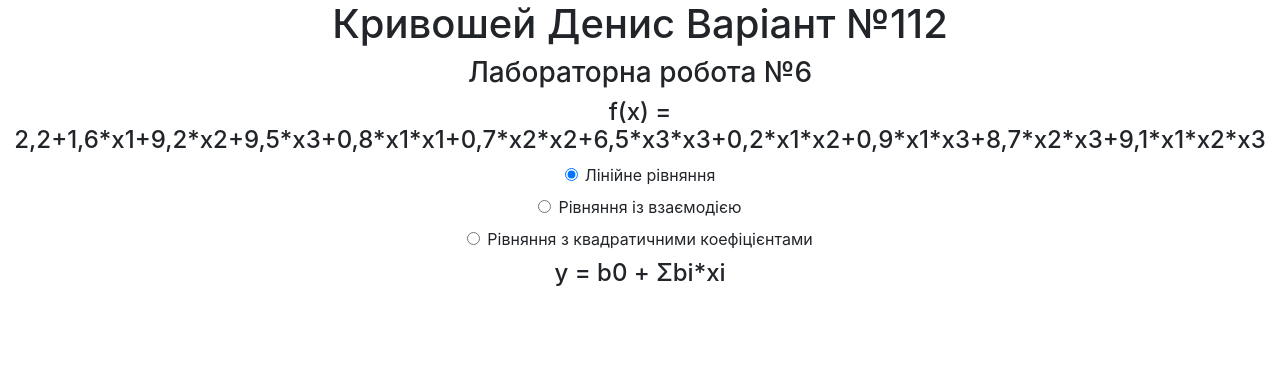
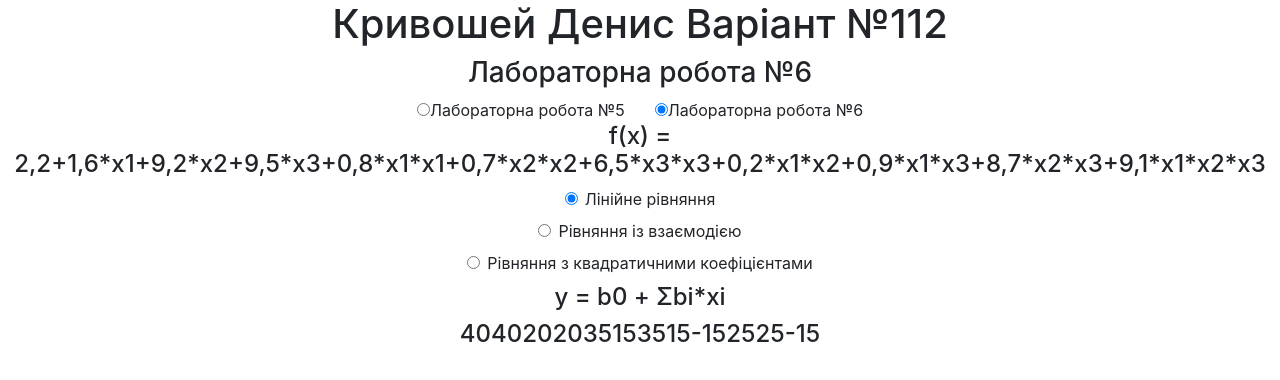
Before and after one commit to the-night-wing/mope_lab6, a React (Create React App) app: page / in a window 1280 px wide. Shown: the top 380 px of the page. Built offline with nearby package versions, Linux system fonts and the light colour scheme.

Commit message:
added lab Picking

```diff
--- a/src/App.js
+++ b/src/App.js
@@ -4,12 +4,16 @@ import './App.css';
 import "./bootstrap.css";
 
 import GreetingScreen from "./components/greetingScreen/greetingScreen.js"
+import Table from "./components/table/table.js"
+import TableCell from "./components/tableCell/tableCell.js"
 
 class App extends Component {
 
   state = {
     xMin : [-40, -35, 15],
     xMax : [20, 15, 25],
+    selectedLab : 1,
+    l : 1.73,
     selectedTypeOfEq : "linear",
     xNorm : [],
     xNatur : [],
@@ -22,7 +26,7 @@ class App extends Component {
   }
 
   setUpNormValues = (ifChange="") => {
-    let {selectedTypeOfEq} = this.state;
+    let {selectedTypeOfEq, l} = this.state;
     if(ifChange) (selectedTypeOfEq = ifChange);
     let xNorm = [];
 
@@ -41,7 +45,10 @@ class App extends Component {
       // xNorm[5] = [-1, 1, -1, 1, -1, 1, -1, 1];
       // xNorm[6] = [-1, 1, -1, 1, -1, 1, -1, 1];
       // xNorm[7] = [-1, 1, -1, 1, -1, 1, -1, 1];
-      xNormInteraction[4] = []; xNormInteraction[5] = []; xNormInteraction[6] = []; xNormInteraction[7] = [];
+      for(let i = 4; i < 8; i++){
+        xNormInteraction[i] = [];
+      }
+      //  xNormInteraction[5] = []; xNormInteraction[6] = []; xNormInteraction[7] = [];
       xNormInteraction[1].forEach((element, index) => {
         xNormInteraction[4][index] = xNormInteraction[2][index] * element;
         xNormInteraction[5][index] = xNormInteraction[3][index] * element;
@@ -52,12 +59,15 @@ class App extends Component {
     let xNormQuadric = [];
       xNormQuadric = [
         [1, 1, 1, 1, 1, 1, 1, 1, 1, 1, 1, 1, 1, 1, 1] ,
-        [-1, -1, -1, -1, 1, 1, 1, 1, -1.73, 1.73, 0, 0, 0, 0, 0],
-        [-1, -1, 1, 1, -1, -1, 1, 1, 0, 0, -1.73, 1.73, 0, 0, 0],
-        [-1, 1, -1, 1, -1, 1, -1, 1, 0, 0, 0, 0, -1.73, 1.73, 0]
+        [-1, -1, -1, -1, 1, 1, 1, 1, -l, l, 0, 0, 0, 0, 0],
+        [-1, -1, 1, 1, -1, -1, 1, 1, 0, 0, -l, l, 0, 0, 0],
+        [-1, 1, -1, 1, -1, 1, -1, 1, 0, 0, 0, 0, -l, l, 0]
       ];
-      xNormQuadric[4] = []; xNormQuadric[5] = []; xNormQuadric[6] = []; xNormQuadric[7] = [];
-      xNormQuadric[8] = []; xNormQuadric[9] = []; xNormQuadric[10] = [];
+      for(let i = 4; i < 11; i++){
+        xNormQuadric[i] = [];
+      }
+      //  xNormQuadric[5] = []; xNormQuadric[6] = []; xNormQuadric[7] = [];
+      // xNormQuadric[8] = []; xNormQuadric[9] = []; xNormQuadric[10] = [];
       xNormQuadric[1].forEach((element, index) => {
         xNormQuadric[4][index] = xNormQuadric[2][index] * element;
         xNormQuadric[5][index] = xNormQuadric[3][index] * element;
@@ -158,6 +168,7 @@ class App extends Component {
           }
         }
 
+
         xNaturQuadric[0][8] = xNorm[1][8]*delta[0] + xAverage[0];
         xNaturQuadric[0][9] = xNaturQuadric[0][8];
         xNaturQuadric[0][8] = xNorm[1][8]*delta[0] + xAverage[0];
@@ -188,12 +199,30 @@ class App extends Component {
 
 
   handleTypeChange = (event) => {
+    // console.log(event)
     this.setState({
       selectedTypeOfEq : event.target.value
-  }, this.setUpNormValues(event.target.value))
+      }
+      // , console.log(this.state.selectedTypeOfEq)
+      , this.setUpNormValues(event.target.value)
+    )
+  }
+
+  handleLabChange = (event) => {
+    const l = (event.target.value == 1) ? 1.73 : 1.215
+    // console.log(event.target.value + " " + this.state.selectedLab)
+    this.setState({
+      selectedLab : event.target.value,
+      l : l
+      }
+      // , console.log(this.state.selectedTypeOfEq)
+      // ,
+      // this.setUpNormValues(event.target.value)
+    )
   }
 
   render() {
+    // if (this.state.xNatur[0] === undefined) this.state.xNatur[0] = []
     return (
       <div className="App">
         {/* <header className="App-header">
@@ -210,7 +239,18 @@ class App extends Component {
             Learn React
           </a>
         </header> */}
-        <GreetingScreen handleTypeChange={(event) => this.handleTypeChange(event)} selectedType={this.state.selectedTypeOfEq}/>
+        <GreetingScreen handleLabChange={(event) => this.handleLabChange(event)} selectedLab={this.state.selectedLab} handleTypeChange={(event) => this.handleTypeChange(event)} selectedType={this.state.selectedTypeOfEq}/>
+        <Table xValues={this.state.xNorm} />
+        <Table xValues={this.state.xNatur} />
+        <h4>{this.state.xNatur}</h4>
+        <div className="column">
+        {/* {
+
+            this.state.xNatur[0].map((item) => {
+                return (item > 0) ? <TableCell value={`+${item}`}/> : <TableCell value={item}/>
+            })
+        }     */}
+        </div>
 
       </div>
     );
--- a/src/components/greetingScreen/greetingScreen.css
+++ b/src/components/greetingScreen/greetingScreen.css
@@ -5,3 +5,7 @@
 .show {
     display : block;
 }
+
+.labPicking{
+    margin: 0 15px;
+}
--- a/src/components/greetingScreen/greetingScreen.js
+++ b/src/components/greetingScreen/greetingScreen.js
@@ -10,13 +10,41 @@
 
     render(){
 
-        const {handleTypeChange, selectedType} = this.props;
+        const {handleLabChange, selectedLab, handleTypeChange, selectedType} = this.props;
 
         return(
             <div className="greetingScreen">
                 <h1>Кривошей Денис Варіант №112</h1>
                 <h3>Лабораторна робота №6</h3>
-                <h4>f(x) = 2,2+1,6*x1+9,2*x2+9,5*x3+0,8*x1*x1+0,7*x2*x2+6,5*x3*x3+0,2*x1*x2+0,9*x1*x3+8,7*x2*x3+9,1*x1*x2*x3</h4>
+                <form>
+                    {/* <div className="form-check"> */}
+                <label className="labPicking">
+                    <input
+                        type="radio"
+                        name="select-lab"
+                        value={0}
+                        checked={selectedLab == 0}
+                        // className="form-check-input"
+                        onChange={handleLabChange}
+                        // className="labPicking"
+                    />
+                    Лабораторна робота №5
+                </label>
+                    {/* <div className="form-check"> */}
+                <label className="labPicking">
+                    <input
+                        type="radio"
+                        name="select-lab"
+                        value={1}
+                        checked={selectedLab == 1}
+                        // className="form-check-input"
+                        onChange={handleLabChange}
+                        // className="labPicking"
+                    />
+                    Лабораторна робота №6
+                </label>
+                </form>
+                <h4>{`f(x) = ${(selectedLab == 1) ? "2,2+1,6*x1+9,2*x2+9,5*x3+0,8*x1*x1+0,7*x2*x2+6,5*x3*x3+0,2*x1*x2+0,9*x1*x3+8,7*x2*x3+9,1*x1*x2*x3" : "випадковим чином від Умін до Умакс" } `}</h4>
                 <form>
                     <div className="form-check">
                         <label>
--- a/src/components/table/table.js
+++ b/src/components/table/table.js
@@ -5,17 +5,50 @@ import TableCell from "../tableCell/tableCell.js"
 export default class Table extends Component{
 
     state = {
-        header : this.props.header
+        header : this.props.header,
+        xValues : this.props.xValues,
+        yValues : this.yValues,
+        startFrom : this.startFrom
     }
 
     static defaultProps = {
-
+        header : false,
+        yValues : [],
+        startFrom : 0
     }
 
     render(){
+
+        let {xValues, yValues, header, startFrom} = this.state;
+
+        const xValuesToRender = [];
+
+        // for( let i = 0; i < 3; i++){
+        //     xValuesToRender[i] =
+        //     <div className="column">
+        //     {
+        //         xValues[i].map((item) => {
+        //             return (item > 0) ? <TableCell value={`+${item}`}/> : <TableCell value={item}/>
+        //         })
+        //     }
+        //     </div>
+        // }
+
+        xValues.forEach((element, index) => {
+            return(
+                xValuesToRender[index] = <div className="column">
+                {
+                    element.map((item) => {
+                        return (item > 0) ? <TableCell value={`+${item}`}/> : <TableCell value={item}/>
+                    })
+                }
+                </div>
+                )
+        });
+
         return(
             <div>
-
+                {xValuesToRender}
             </div>
         )
     }
```
